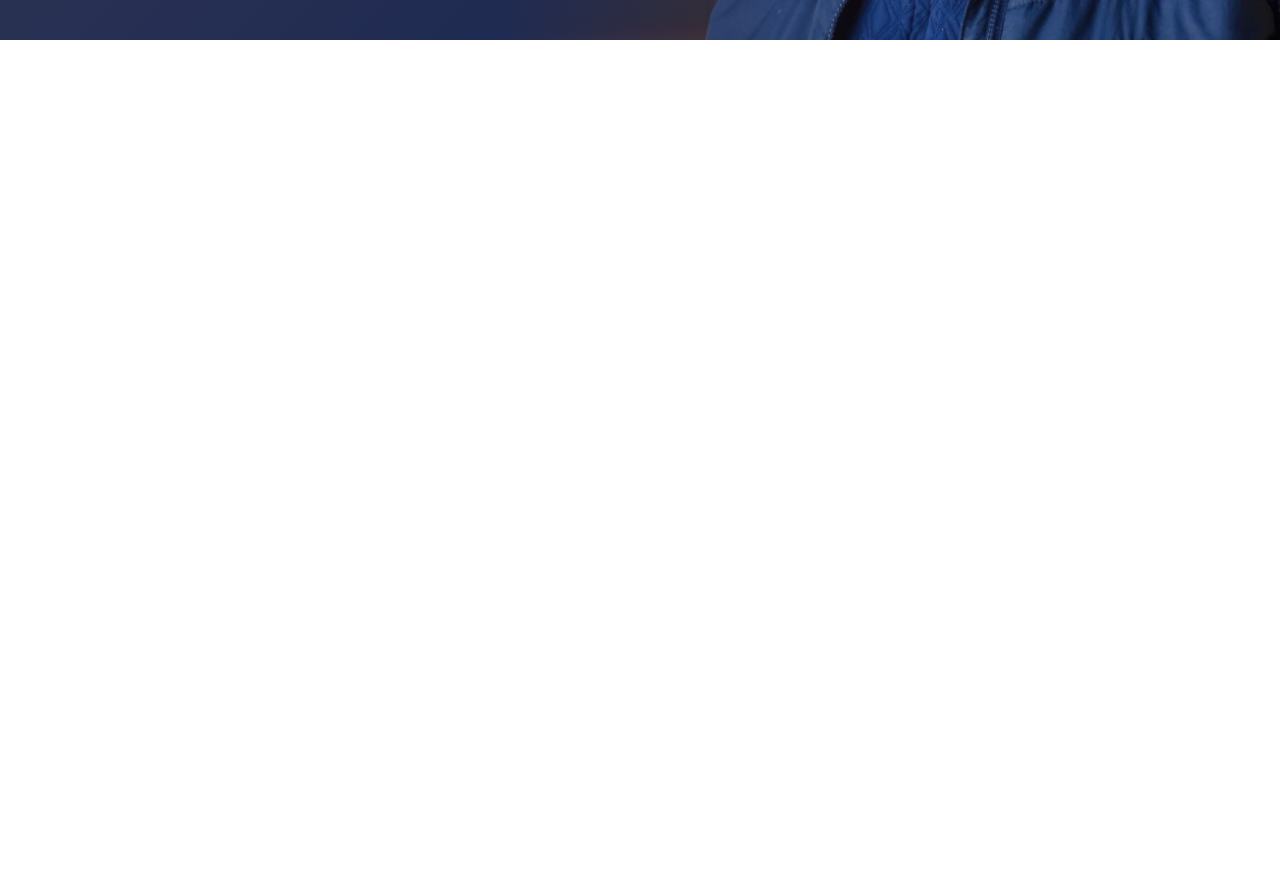
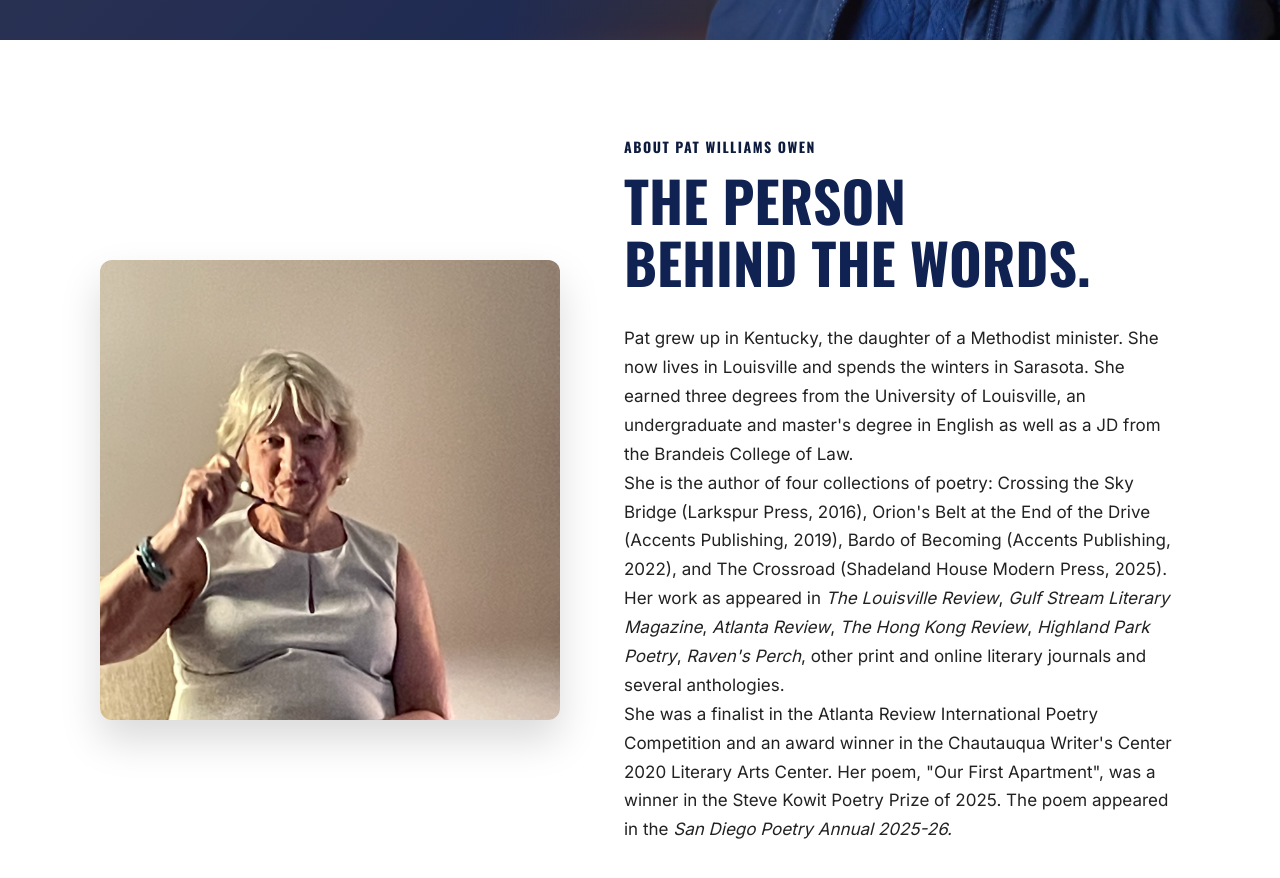
Before and after one commit to lilamcguirk/patowenpoet, a React (Vite) app: page / in a window 1280 px wide. Shown: the part 760-1638 px from the top of the page. Before the commit the page ends 800 px from the top, so only its background shows below. Built offline with nearby package versions, Linux system fonts and the light colour scheme.

Commit message:
Starting the about page

```diff
--- a/src/App.jsx
+++ b/src/App.jsx
@@ -1,9 +1,11 @@
 import Header from './components/Header';
+import About from './components/About';
 
 function App() {
   return (
     <div>
       <Header />
+      <About />
     </div>
   );
 }
--- /dev/null
+++ b/src/components/About.css
@@ -0,0 +1,100 @@
+.about
+{
+    display: grid;
+    grid-template-columns: 460px 1fr;
+    gap: 4rem;
+    align-items: center;
+    max-width: 1400px;
+    margin: 0 auto;
+    padding: 6rem 100px;
+    font-family: 'Inter', sans-serif;
+}
+
+.about-photo-wrap
+{
+    position: relative;
+    width: 100%;
+}
+
+.about-decor
+{
+    position: absolute;
+    top: -40px;
+    left: -140px;
+    width: calc(100% + 420px);
+    height: calc(100% + 80px);
+    z-index: 0;
+    pointer-events: none;
+}
+
+.about-decor polygon
+{
+    fill: rgb(16, 34, 82);
+}
+
+.about-photo
+{
+    position: relative;
+    z-index: 1;
+    width: 100%;
+    aspect-ratio: 1 / 1;
+    object-fit: cover;
+    border-radius: 12px;
+    box-shadow: 0 20px 40px rgba(0, 0, 0, 0.15);
+    display: block;
+}
+
+.about-content
+{
+    display: flex;
+    flex-direction: column;
+}
+
+.about-eyebrow
+{
+    font-family: 'Oswald', serif;
+    font-weight: 700;
+    font-size: 14px;
+    letter-spacing: 1.5px;
+    text-transform: uppercase;
+    color: #0d1b3d;
+    margin: 0 0 0.75rem;
+}
+
+.about-heading
+{
+    font-family: 'Oswald', serif;
+    font-weight: 800;
+    font-size: 56px;
+    line-height: 1.1;
+    text-transform: uppercase;
+    color: rgb(16, 34, 82);
+    margin: 0 0 2rem;
+}
+
+.about-text
+{
+    font-size: 17px;
+    line-height: 1.7;
+    color: #222;
+    margin: 0;
+    max-width: 65ch;
+}
+
+@media (max-width: 900px)
+{
+    .about
+    {
+      grid-template-columns: 1fr;
+      padding: 4rem 2rem;
+      gap: 2.5rem;
+    }
+    .about-decor
+    {
+      display: none;
+    }
+    .about-heading
+    {
+      font-size: 40px;
+    }
+}
--- /dev/null
+++ b/src/components/About.jsx
@@ -0,0 +1,32 @@
+import './About.css';
+
+export default function About() {
+  return (
+    <section className="about">
+      <div className="about-photo-wrap">
+        {/* <svg className="about-decor" viewBox="0 0 700 500" preserveAspectRatio="none">
+          <polygon points="0,340 260,230 300,270 40,380" />
+          <polygon points="260,230 700,60 700,110 300,270" />
+        </svg> */}
+        <img className="about-photo" src="./images/about-section.jpg" alt="Pat Owen" />
+      </div>
+
+      <div className="about-content">
+        <p className="about-eyebrow">About Pat Williams Owen</p>
+        <h2 className="about-heading">
+          The Person<br />Behind the Words.
+        </h2>
+
+        <p className="about-text">
+          Pat grew up in Kentucky, the daughter of a Methodist minister. She now lives in Louisville and spends the winters in Sarasota. She earned three degrees from the University of Louisville, an undergraduate and master's degree in English as well as a JD from the Brandeis College of Law.
+          <br/>
+          She is the author of four collections of poetry: Crossing the Sky Bridge (Larkspur Press, 2016), Orion's Belt at the End of the Drive (Accents Publishing, 2019), Bardo of Becoming (Accents Publishing, 2022), and The Crossroad (Shadeland House Modern Press, 2025).
+          <br/>
+          Her work as appeared in <i>The Louisville Review</i>, <i>Gulf Stream Literary Magazine</i>, <i>Atlanta Review</i>, <i>The Hong Kong Review</i>, <i>Highland Park Poetry</i>, <i>Raven's Perch</i>, other print and online literary journals and several anthologies.
+          <br/>
+          She was a finalist in the Atlanta Review International Poetry Competition and an award winner in the Chautauqua Writer's Center 2020 Literary Arts Center. Her poem, "Our First Apartment", was a winner in the Steve Kowit Poetry Prize of 2025. The poem appeared in the <i>San Diego Poetry Annual 2025-26.</i>
+        </p>
+      </div>
+    </section>
+  );
+}
```
